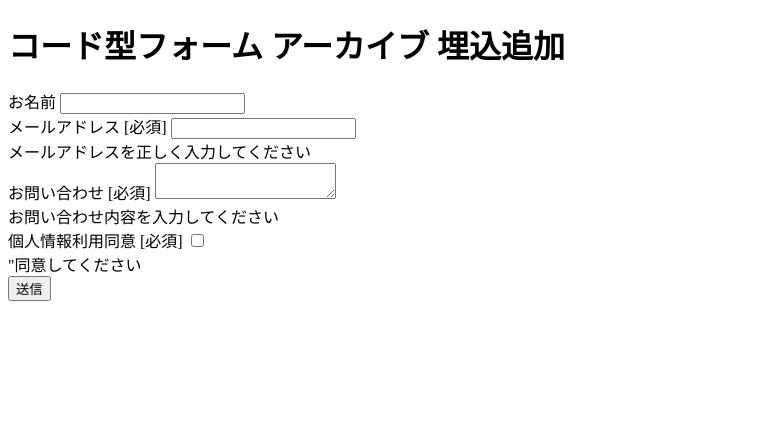
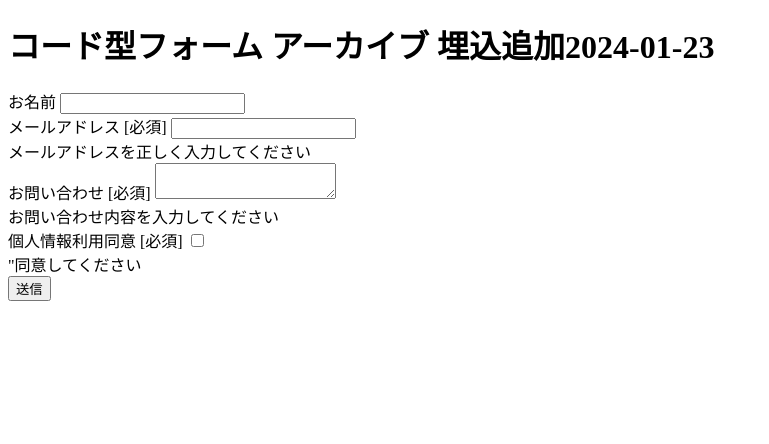
Before and after one commit to KatoAtsushi-basic/codetypeform, a plain HTML site: page index.html in a window 1280 px wide. Shown: the whole page, without its empty margins (0-769 px from the left). Drawn offline with Linux system fonts and the light colour scheme; a script that the page names is missing.

Commit message:
Update index.html

```diff
--- a/index.html
+++ b/index.html
@@ -7,7 +7,7 @@
   <title>はじめてのHTML</title>
  </head>
  <body>
-   <h1>コード型フォーム アーカイブ 埋込追加</h1>
+   <h1>コード型フォーム アーカイブ 埋込追加2024-01-23</h1>
    <!-- class, action, methodを変更しないでください -->
 
 
```
